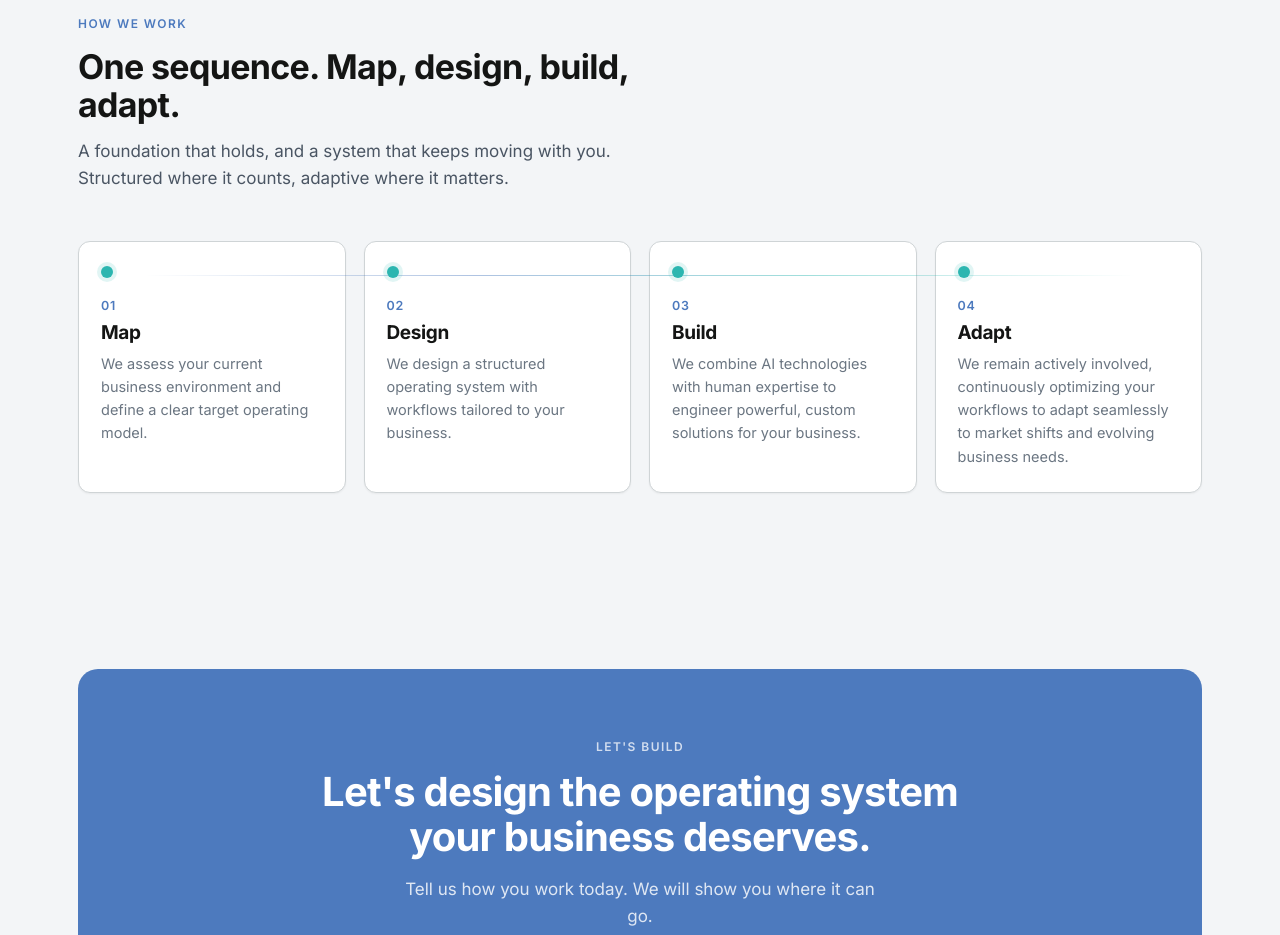
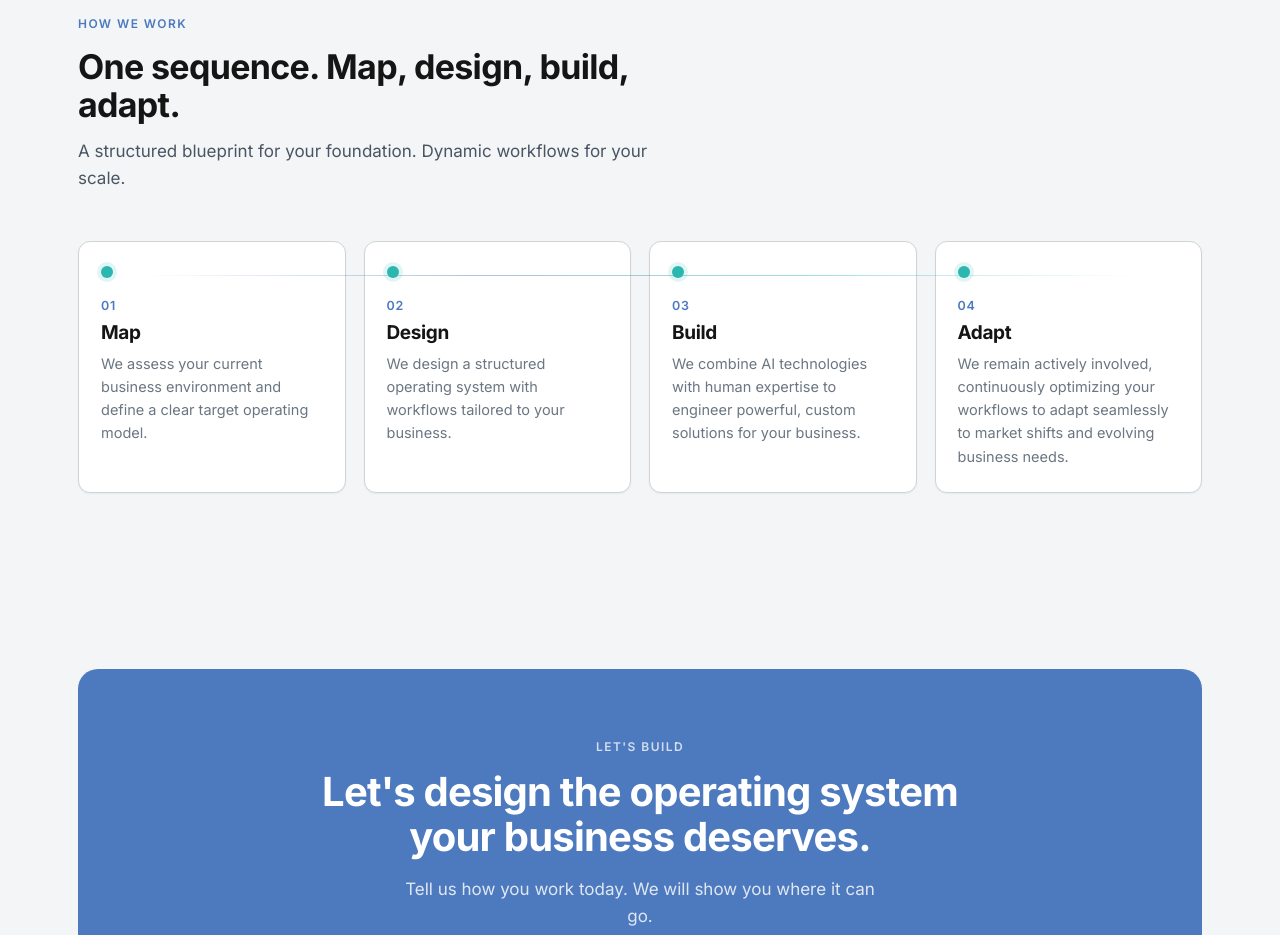
Before and after one commit to Damiratta/Centria-site, a plain HTML site: page index.html in a window 1280 px wide. Shown: the part 1580-2515 px from the top of the page. Drawn offline with Linux system fonts and the light colour scheme.

Commit message:
Update index.html

```diff
--- a/index.html
+++ b/index.html
@@ -313,7 +313,7 @@
       <div class="section-head reveal">
         <span class="eyebrow">How we work</span>
         <h2>One sequence. Map, design, build, adapt.</h2>
-        <p>A foundation that holds, and a system that keeps moving with you. Structured where it counts, adaptive where it matters.</p>
+        <p>A structured blueprint for your foundation. Dynamic workflows for your scale.</p>
       </div>
       <div class="stages">
         <div class="stage reveal">
```
